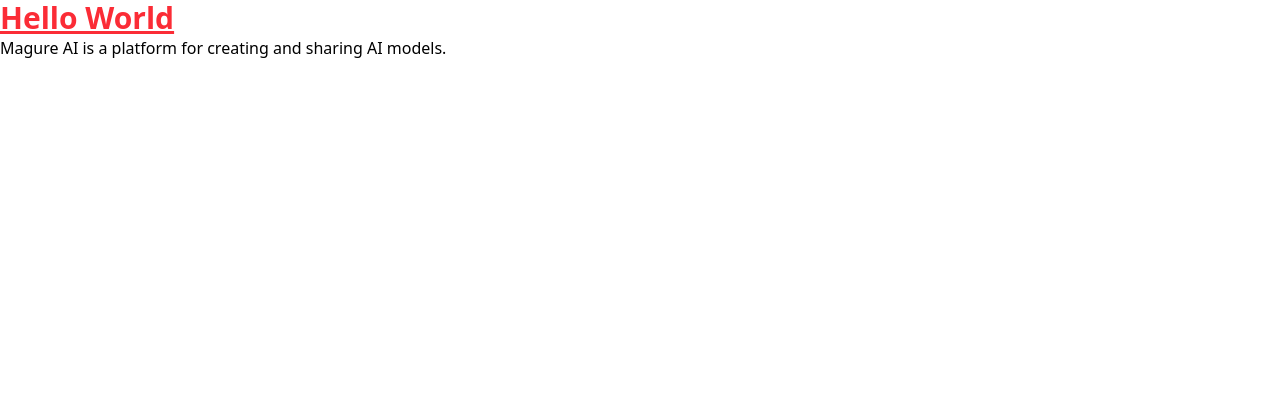
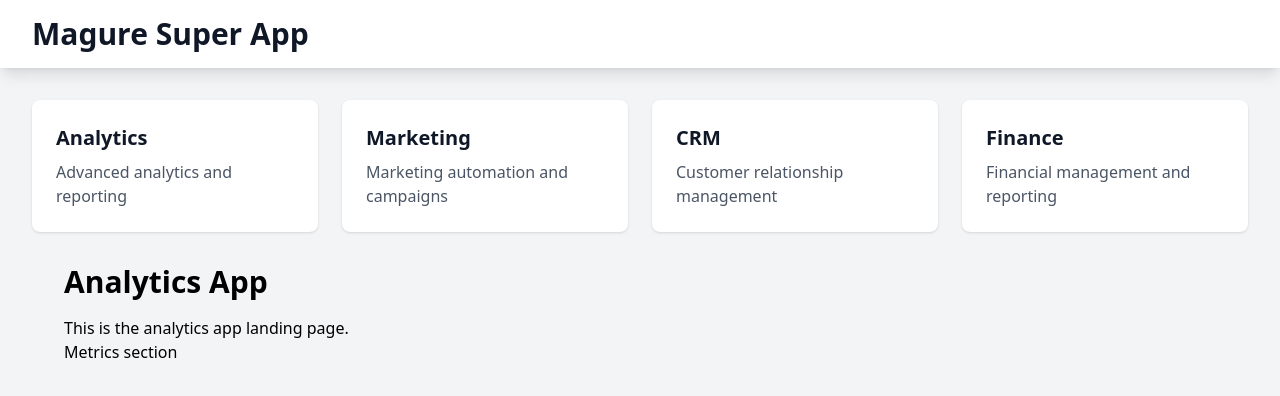
Before and after one commit to softRahulKeshri/rag-mag, a React (Vite) app: page /crm/metrics in a window 1280 px wide. Shown: the top 396 px of the page. Built offline with nearby package versions, Linux system fonts and the light colour scheme.

Commit message:
added react router

```diff
--- a/package.json
+++ b/package.json
@@ -15,6 +15,7 @@
     "@tanstack/react-query-devtools": "^5.83.0",
     "react": "^19.1.0",
     "react-dom": "^19.1.0",
+    "react-router-dom": "^7.7.0",
     "tailwindcss": "^4.1.11",
     "zustand": "^5.0.6"
   },
--- a/src/App.tsx
+++ b/src/App.tsx
@@ -1,12 +1,63 @@
 
 
 
+import { BrowserRouter as Router, Routes, Route, Navigate, Link } from 'react-router-dom';
+import Home from './components/Home';
+
+// App components
+import AnalyticsApp from './apps/AnalyticsApp';
+import MarketingApp from './apps/MarketingApp';
+// import CRMApp from './apps/CRMApp';
+// import FinanceApp from './apps/FinanceApp';
+
 const App = () => {
   return (
-    <div>
-      <h1 className="text-3xl font-bold underline text-red-500">Hello World</h1>
-      <p> Magure AI is a platform for creating and sharing AI models.</p>
-    </div>
+    <Router>
+      <div className="min-h-screen bg-gray-100">
+        {/* Super App Header */}
+        <header className="bg-white shadow-lg">
+          <div className="max-w-7xl mx-auto px-4 sm:px-6 lg:px-8 py-4">
+            <h1 className="text-3xl font-bold text-gray-900">Magure Super App</h1>
+          </div>
+        </header>
+
+        {/* Main App Grid */}
+        <main className="max-w-7xl mx-auto py-8 sm:px-6 lg:px-8">
+          <div className="grid grid-cols-1 md:grid-cols-2 lg:grid-cols-4 gap-6">
+            {/* App Cards */}
+            <Link to="/analytics" className="bg-white p-6 rounded-lg shadow hover:shadow-lg transition-shadow">
+              <h2 className="text-xl font-semibold text-gray-900">Analytics</h2>
+              <p className="mt-2 text-gray-600">Advanced analytics and reporting</p>
+            </Link>
+
+            <Link to="/marketing" className="bg-white p-6 rounded-lg shadow hover:shadow-lg transition-shadow">
+              <h2 className="text-xl font-semibold text-gray-900">Marketing</h2>
+              <p className="mt-2 text-gray-600">Marketing automation and campaigns</p>
+            </Link>
+
+            <Link to="/crm" className="bg-white p-6 rounded-lg shadow hover:shadow-lg transition-shadow">
+              <h2 className="text-xl font-semibold text-gray-900">CRM</h2>
+              <p className="mt-2 text-gray-600">Customer relationship management</p>
+            </Link>
+
+            <Link to="/finance" className="bg-white p-6 rounded-lg shadow hover:shadow-lg transition-shadow">
+              <h2 className="text-xl font-semibold text-gray-900">Finance</h2>
+              <p className="mt-2 text-gray-600">Financial management and reporting</p>
+            </Link>
+          </div>
+
+          {/* Nested App Routes */}
+          <Routes>
+            <Route path="/analytics/*" element={<AnalyticsApp />} />
+            <Route path="/marketing/*" element={<MarketingApp />} />
+            <Route path="/crm/*" element={<AnalyticsApp />} />
+            <Route path="/finance/*" element={<MarketingApp />} />
+            <Route path="/" element={<Home />} />
+            <Route path="*" element={<Navigate to="/" replace />} />
+          </Routes>
+        </main>
+      </div>
+    </Router>
   );
 };
 
--- /dev/null
+++ b/src/apps/AnalyticsApp.tsx
@@ -0,0 +1,18 @@
+import { Routes, Route } from 'react-router-dom';
+
+const AnalyticsApp = () => {
+  return (
+    <div className="p-8">
+      <h1 className="text-3xl font-bold mb-4">Analytics App</h1>
+      <p>This is the analytics app landing page.</p>
+
+      <Routes>
+        <Route path="reports" element={<div>Reports section</div>} />
+        <Route path="dashboards" element={<div>Dashboards section</div>} />
+        <Route path="metrics" element={<div>Metrics section</div>} />
+      </Routes>
+    </div>
+  );
+};
+
+export default AnalyticsApp;
--- /dev/null
+++ b/src/apps/CRMApp.tsx
@@ -0,0 +1,18 @@
+import { Routes, Route } from 'react-router-dom';
+
+const CRMApp = () => {
+  return (
+    <div className="p-8">
+      <h1 className="text-3xl font-bold mb-4">CRM App</h1>
+      <p>This is the CRM app landing page.</p>
+
+      <Routes>
+        <Route path="contacts" element={<div>Contacts section</div>} />
+        <Route path="leads" element={<div>Leads section</div>} />
+        <Route path="opportunities" element={<div>Opportunities section</div>} />
+      </Routes>
+    </div>
+  );
+};
+
+export default CRMApp;
--- /dev/null
+++ b/src/apps/FinanceApp.tsx
@@ -0,0 +1,18 @@
+import { Routes, Route } from 'react-router-dom';
+
+const FinanceApp = () => {
+  return (
+    <div className="p-8">
+      <h1 className="text-3xl font-bold mb-4">Finance App</h1>
+      <p>This is the finance app landing page.</p>
+
+      <Routes>
+        <Route path="reports" element={<div>Financial Reports</div>} />
+        <Route path="budgets" element={<div>Budget Management</div>} />
+        <Route path="analytics" element={<div>Financial Analytics</div>} />
+      </Routes>
+    </div>
+  );
+};
+
+export default FinanceApp;
--- /dev/null
+++ b/src/apps/MarketingApp.tsx
@@ -0,0 +1,18 @@
+import { Routes, Route } from 'react-router-dom';
+
+const MarketingApp = () => {
+  return (
+    <div className="p-8">
+      <h1 className="text-3xl font-bold mb-4">Marketing App</h1>
+      <p>This is the marketing app landing page.</p>
+
+      <Routes>
+        <Route path="campaigns" element={<div>Campaigns section</div>} />
+        <Route path="automation" element={<div>Automation section</div>} />
+        <Route path="analytics" element={<div>Analytics section</div>} />
+      </Routes>
+    </div>
+  );
+};
+
+export default MarketingApp;
--- /dev/null
+++ b/src/components/About.tsx
@@ -0,0 +1,12 @@
+import React from 'react';
+
+const About = () => {
+  return (
+    <div className="p-8">
+      <h1 className="text-3xl font-bold mb-4">About Us</h1>
+      <p>This is the about page content.</p>
+    </div>
+  );
+};
+
+export default About;
--- /dev/null
+++ b/src/components/Contact.tsx
@@ -0,0 +1,12 @@
+import React from 'react';
+
+const Contact = () => {
+  return (
+    <div className="p-8">
+      <h1 className="text-3xl font-bold mb-4">Contact Us</h1>
+      <p>This is the contact page content.</p>
+    </div>
+  );
+};
+
+export default Contact;
--- /dev/null
+++ b/src/components/Dashboard.tsx
@@ -0,0 +1,12 @@
+import React from 'react';
+
+const Dashboard = () => {
+  return (
+    <div className="p-8">
+      <h1 className="text-3xl font-bold mb-4">Dashboard</h1>
+      <p>This is the dashboard page content.</p>
+    </div>
+  );
+};
+
+export default Dashboard;
--- /dev/null
+++ b/src/components/Home.tsx
@@ -0,0 +1,12 @@
+import React from 'react';
+
+const Home = () => {
+  return (
+    <div className="p-8">
+      <h1 className="text-3xl font-bold mb-4">Welcome to Home</h1>
+      <p>This is the home page content.</p>
+    </div>
+  );
+};
+
+export default Home;
```
Also changed, not shown: 1 other file (tests, documents, lock files or other folders).
